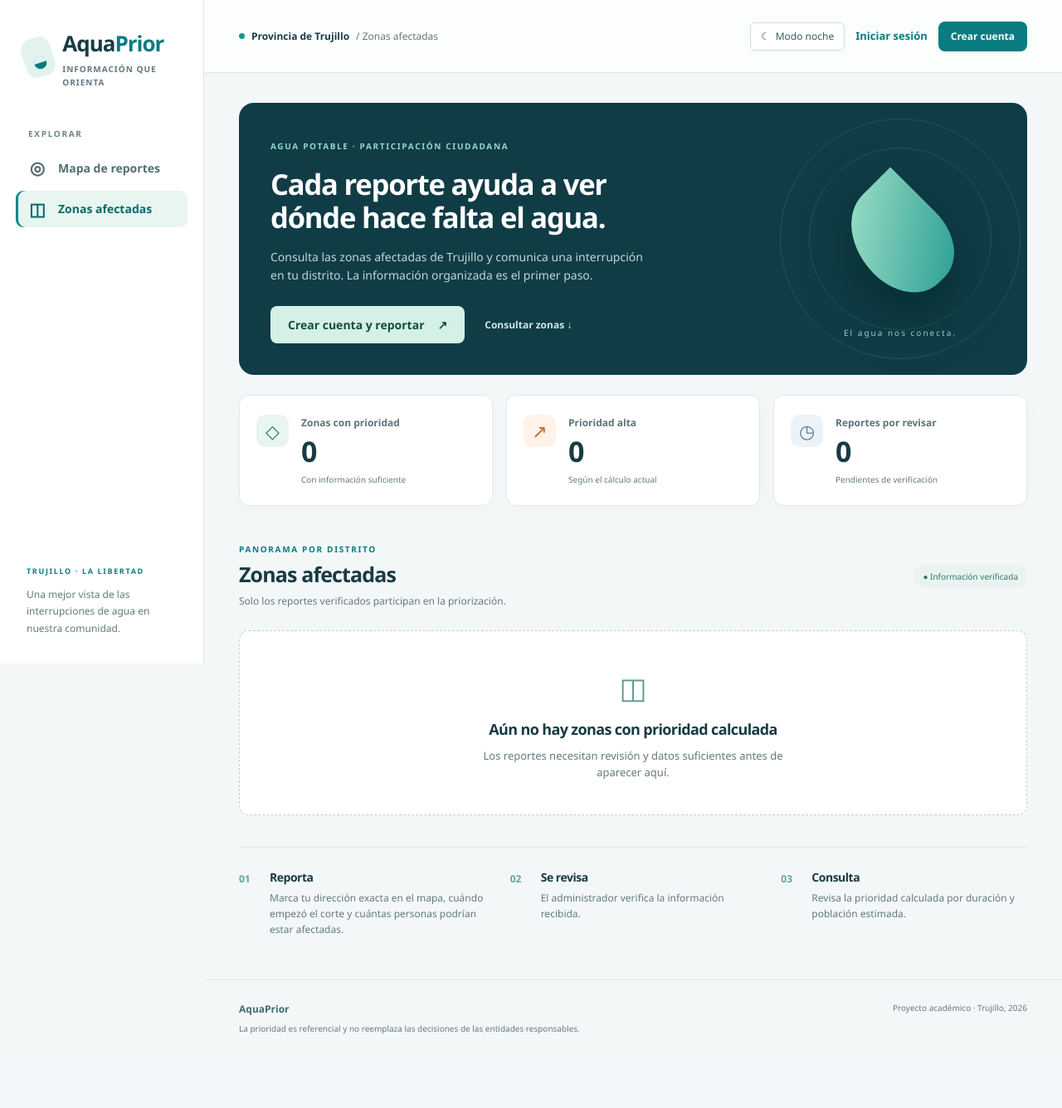
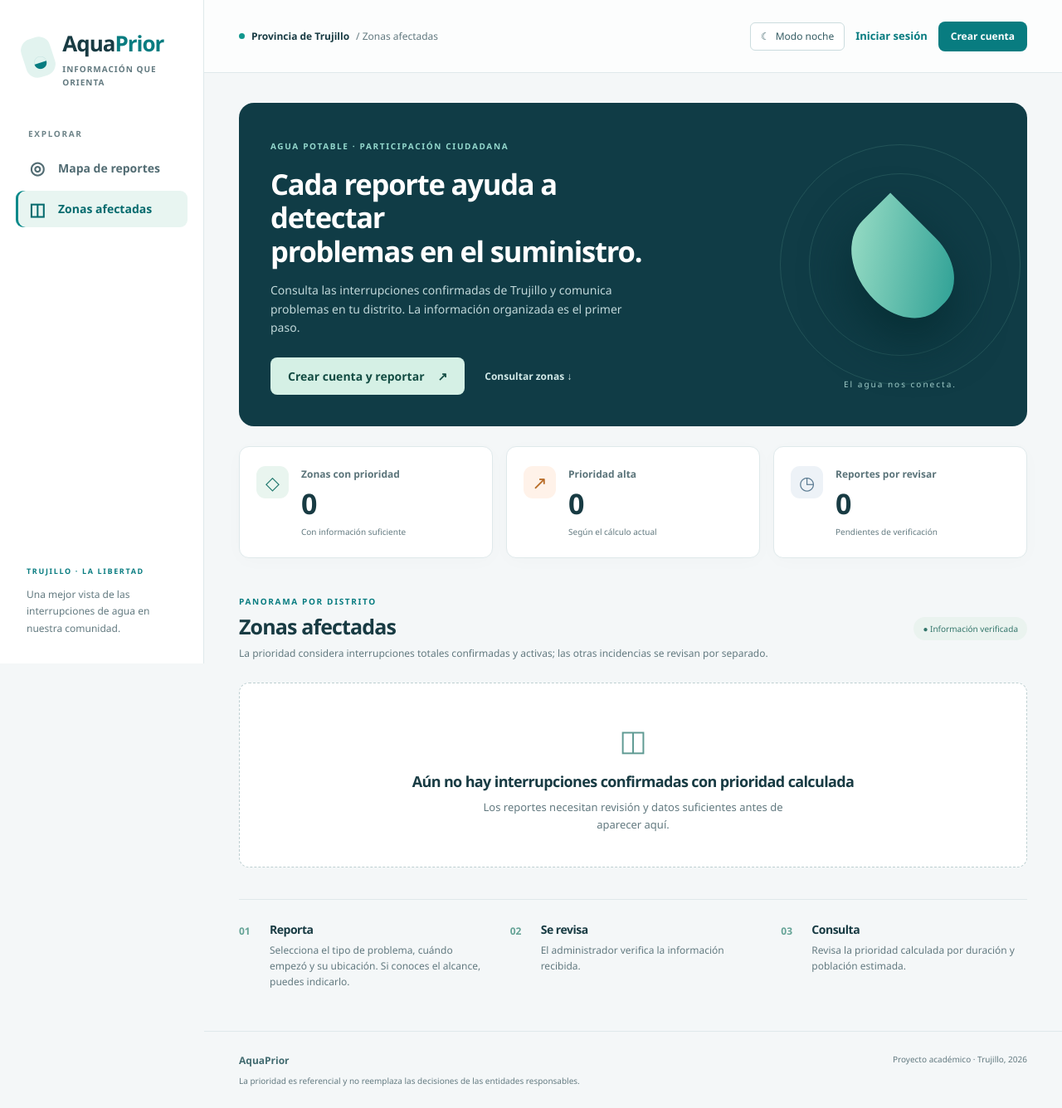
Before and after one commit to CarlloAndre/AquaPrior, an ASP.NET Core app: template Views/Home/Index.cshtml in a window 1280 px wide. Shown: the whole page at 83% size. Before the commit the page ends 1247 px from the top, so only its background shows below. Run offline with ASP.NET Core 8, Linux system fonts and the light colour scheme; the template is opened without the code that fills it, so the values that code supplies are empty; the project's own start-up code is not run, and a stand-in starts its controllers and pages.

Commit message:
ui: make water reporting accurate and accessible

```diff
--- a/Views/Home/Index.cshtml
+++ b/Views/Home/Index.cshtml
@@ -7,8 +7,8 @@
     <div class="hero">
         <div class="hero-content">
             <span class="eyebrow">AGUA POTABLE · PARTICIPACIÓN CIUDADANA</span>
-            <h1>Cada reporte ayuda a ver<br class="desktop-break" /> dónde hace falta el agua.</h1>
-            <p>Consulta las zonas afectadas de Trujillo y comunica una interrupción en tu distrito. La información organizada es el primer paso.</p>
+            <h1>Cada reporte ayuda a detectar<br class="desktop-break" /> problemas en el suministro.</h1>
+            <p>Consulta las interrupciones confirmadas de Trujillo y comunica problemas en tu distrito. La información organizada es el primer paso.</p>
             <div class="hero-actions">
                 @if (User.Identity?.IsAuthenticated == true)
                 {
@@ -28,7 +28,7 @@
         <div class="stat-card"><span class="stat-icon warm" aria-hidden="true">↗</span><div><span class="stat-label">Prioridad alta</span><strong>@zonas.Count(z => z.Nivel == "Alta")</strong><small>Según el cálculo actual</small></div></div>
         <div class="stat-card"><span class="stat-icon neutral" aria-hidden="true">◷</span><div><span class="stat-label">Reportes por revisar</span><strong>@Model.Pendientes</strong><small>Pendientes de verificación</small></div></div>
     </div>
-    <div class="section-heading" id="zonas"><div><span class="eyebrow">PANORAMA POR DISTRITO</span><h2>Zonas afectadas</h2><p class="hint">Solo los reportes verificados participan en la priorización.</p></div><span class="verified-label">● Información verificada</span></div>
+    <div class="section-heading" id="zonas"><div><span class="eyebrow">PANORAMA POR DISTRITO</span><h2>Zonas afectadas</h2><p class="hint">La prioridad considera interrupciones totales confirmadas y activas; las otras incidencias se revisan por separado.</p></div><span class="verified-label">● Información verificada</span></div>
     @if (zonas.Any())
     {
         <ul class="list ranking-list">
@@ -40,11 +40,11 @@
     }
     else
     {
-        <div class="empty"><span class="empty-symbol" aria-hidden="true">◫</span><h3>Aún no hay zonas con prioridad calculada</h3><p>Los reportes necesitan revisión y datos suficientes antes de aparecer aquí.</p></div>
+        <div class="empty"><span class="empty-symbol" aria-hidden="true">◫</span><h3>Aún no hay interrupciones confirmadas con prioridad calculada</h3><p>Los reportes necesitan revisión y datos suficientes antes de aparecer aquí.</p></div>
     }
     @if (Model.Resultado.SinDatos.Any())
     {
         <div class="notice"><b>Información por completar</b><p>No se asignó prioridad por falta de población estimada: @string.Join(", ", Model.Resultado.SinDatos).</p></div>
     }
-    <div class="how-it-works"><div><span>01</span><h3>Reporta</h3><p>Marca tu dirección exacta en el mapa, cuándo empezó el corte y cuántas personas podrían estar afectadas.</p></div><div><span>02</span><h3>Se revisa</h3><p>El administrador verifica la información recibida.</p></div><div><span>03</span><h3>Consulta</h3><p>Revisa la prioridad calculada por duración y población estimada.</p></div></div>
+    <div class="how-it-works"><div><span>01</span><h3>Reporta</h3><p>Selecciona el tipo de problema, cuándo empezó y su ubicación. Si conoces el alcance, puedes indicarlo.</p></div><div><span>02</span><h3>Se revisa</h3><p>El administrador verifica la información recibida.</p></div><div><span>03</span><h3>Consulta</h3><p>Revisa la prioridad calculada por duración y población estimada.</p></div></div>
 </section>
```
